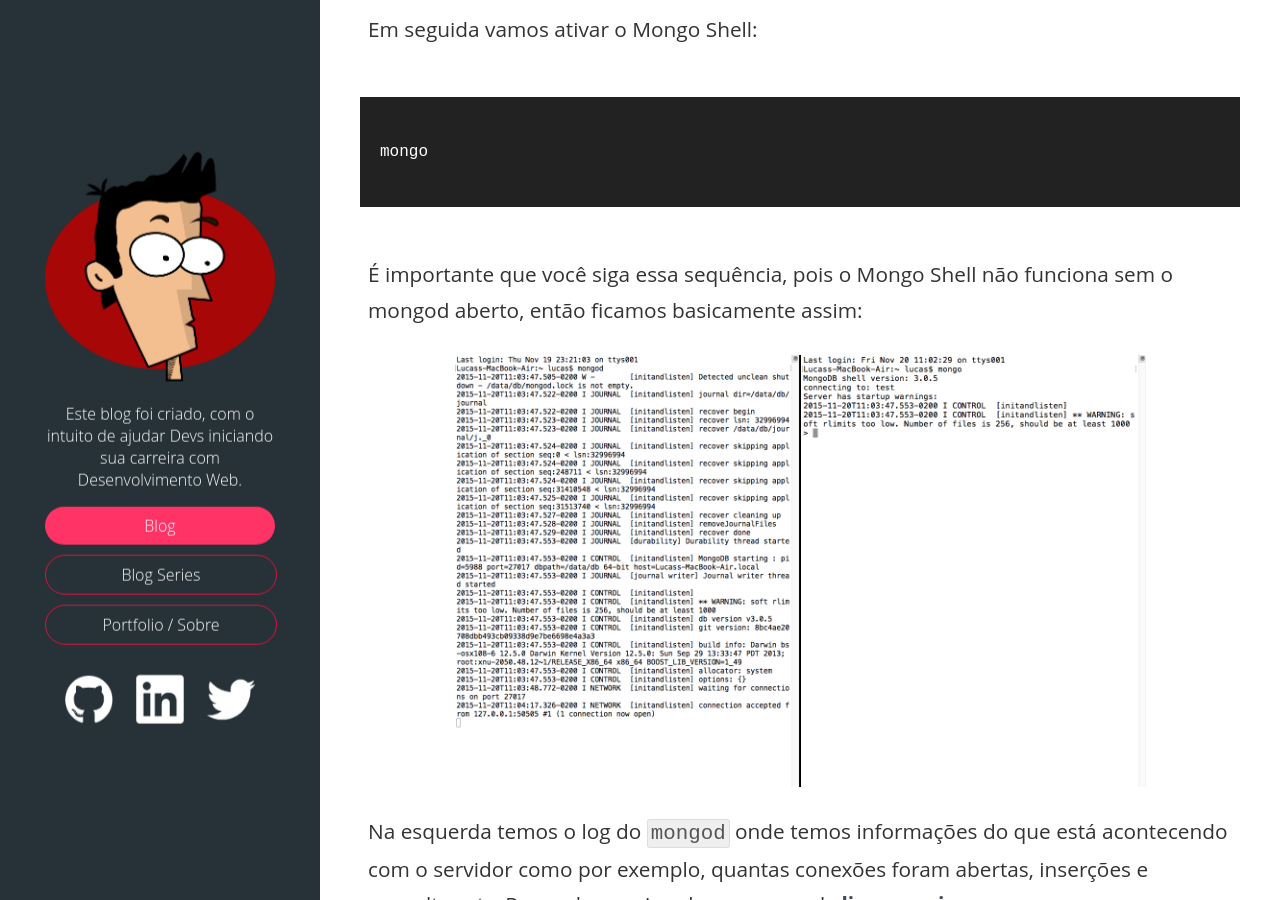
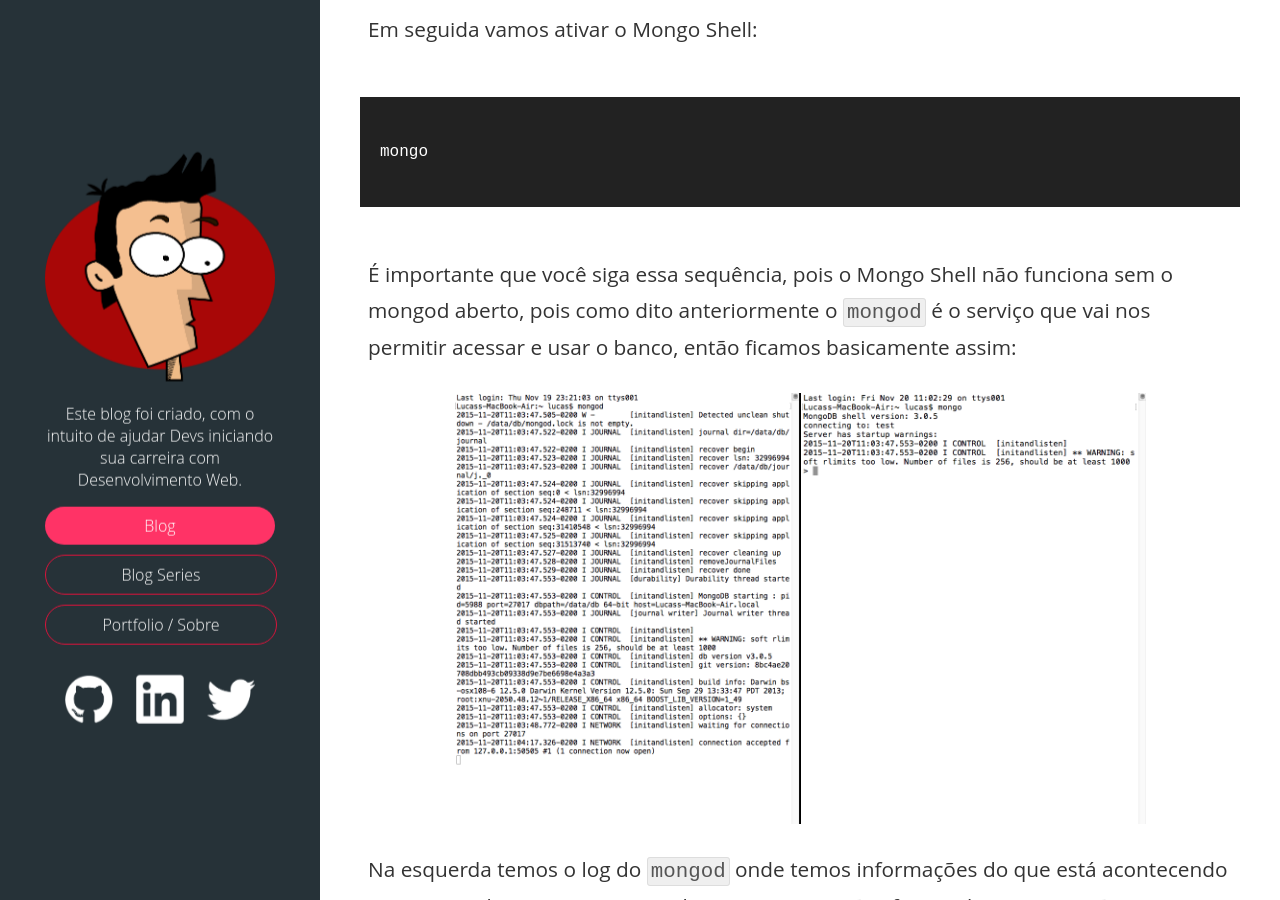
Before and after one commit to bmarques1995/lucasmaiaesilva.github.io, a Jekyll site: the page built from _posts/2015-11-23-usando-o-mongo-shell.md, in a window 1280 px wide and 900 px high, scrolled down 1011 px. Built offline with Jekyll 4.4.1, drawn with Linux system fonts in a browser that asks for light colours; comment, search, counter and statistics services are not loaded.

Commit message:
fix write issues about mongod

```diff
--- a/_posts/2015-11-23-usando-o-mongo-shell.md
+++ b/_posts/2015-11-23-usando-o-mongo-shell.md
@@ -35,7 +35,7 @@ Em seguida vamos ativar o Mongo Shell:
 mongo
 {% endhighlight %}
 
-É importante que você siga essa sequência, pois o Mongo Shell não funciona sem o mongod aberto, então ficamos basicamente assim:
+É importante que você siga essa sequência, pois o Mongo Shell não funciona sem o mongod aberto, pois como dito anteriormente o `mongod` é o serviço que vai nos permitir acessar e usar o banco, então ficamos basicamente assim:
 
 [![mongo e mongodb](/assets/img/posts/serie-mongo-db/mongo-mongod.png)](/assets/img/posts/serie-mongo-db/mongo-mongod.png)
 
```
